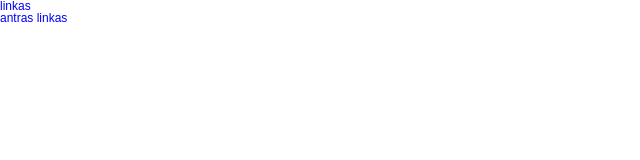
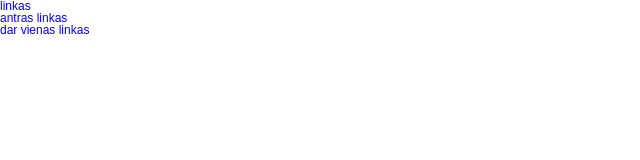
Before and after one commit to Svaicekauskaite/fitnesas, a plain HTML site: page index.html in a window 1280 px wide. Shown: the full height of the page, 0-640 px from the left. Drawn offline with nearby package versions, Linux system fonts and the light colour scheme.

Commit message:
added third link

```diff
--- a/index.html
+++ b/index.html
@@ -32,6 +32,9 @@
         <li>
           <a href="#">antras linkas</a>
         </li>
+        <li>
+          <a href="#">dar vienas linkas</a>
+        </li>
       </ul>
     </header>
 	</body>
```
Lines whose indentation alone changed are shown as unchanged.
